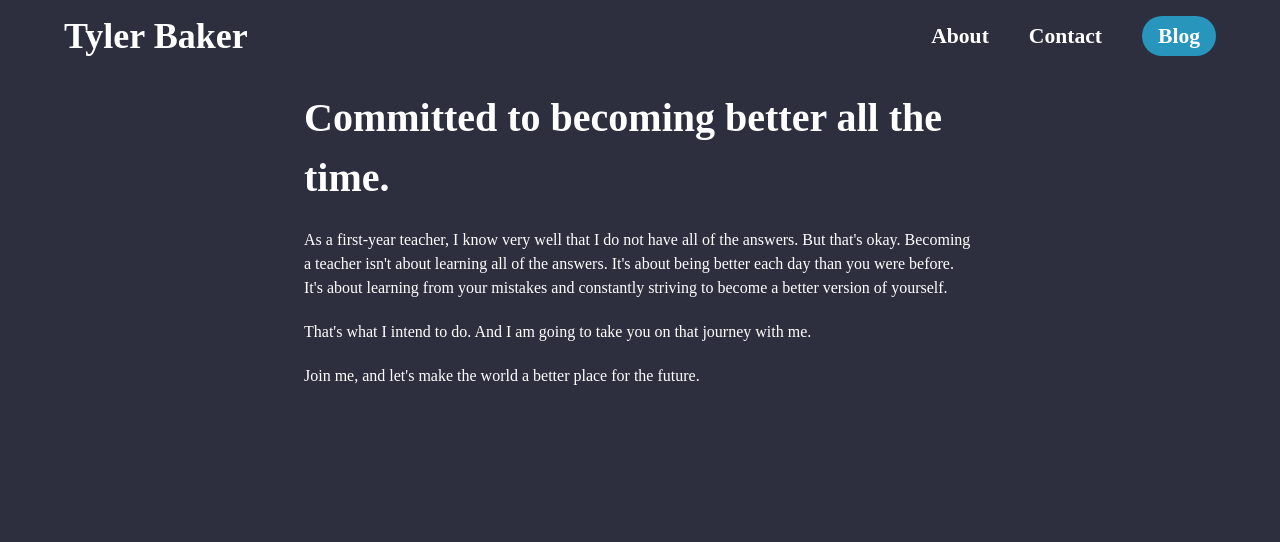
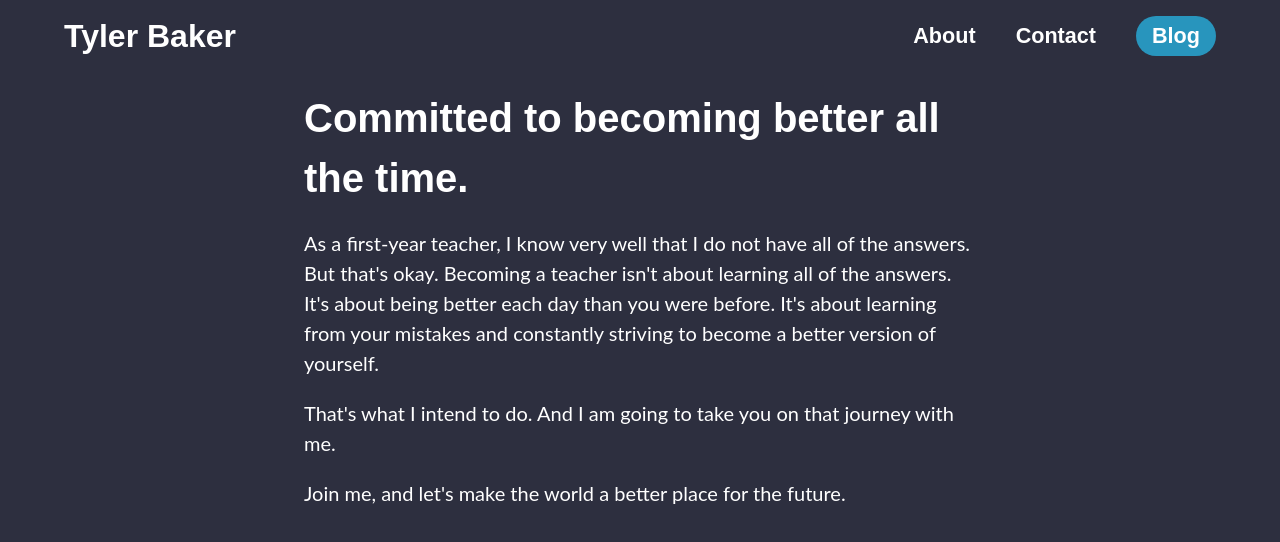
Before and after one commit to btylerh7/next-blog, a Next.js app: page /about in a window 1280 px wide. Shown: the top 542 px of the page. Built offline with nearby package versions, Linux system fonts and the light colour scheme.

Commit message:
fixed error on font-import

```diff
--- a/components/Header.tsx
+++ b/components/Header.tsx
@@ -9,7 +9,7 @@
       <div className="header">
       <div>
         <Link href="/">
-          <h2 style={{margin: "0",lineHeight: "1"}} className="w-48 object-contain cursor-pointer">Tyler Baker</h2>
+          <h2 style={{fontSize: "2rem", margin: "0",lineHeight: "1"}} className="w-52 object-contain cursor-pointer">Tyler Baker</h2>
         </Link>
       </div>
       <div className="hidden md:inline-flex items-center space-x-10">
--- a/pages/posts/[slug].tsx
+++ b/pages/posts/[slug].tsx
@@ -20,7 +20,7 @@
           src={urlFor(post.mainImage).url()!}
           alt={`Post image for ${post.title}`}
         />
-        <main className="page-wrapper">
+        <main className="single-page-wrapper">
         <article className="mx-auto p-5 max-w-5xl">
           <h1>{post.title}</h1>
           <div style={{display: "flex", alignItems:"center"}}>
--- a/styles/globals.css
+++ b/styles/globals.css
@@ -1,15 +1,14 @@
 @tailwind base;
 @tailwind components;
 @tailwind utilities;
-@import url('https://fonts.googleapis.com/css2?family=Poppins:ital,wght@0,100;0,200;0,300;0,400;0,500;0,600;0,700;0,800;0,900;1,100;1,200;1,300;1,400;1,500;1,600;1,700;1,800;1,900&display=swap');
-
+@import url('https://fonts.googleapis.com/css2?family=Lato:ital,wght@0,100;0,300;0,400;0,700;0,900;1,100;1,300;1,400;1,700;1,900&family=Poppins:ital,wght@0,100;0,200;0,300;0,400;0,500;0,600;0,700;0,800;0,900;1,100;1,200;1,300;1,400;1,500;1,600;1,700;1,800;1,900&display=swap');
 
 *, *::before, *::after {
     margin: 0;
     padding: 0;
     color: #ffffff;
     box-sizing: border-box;
-    font-family: 'Poppins, sans-serif'
+    font-family: "Poppins", sans-serif;
 }
 
 :root {
@@ -41,9 +40,19 @@
     margin-bottom: 1rem;
 }
 
+p {
+    font-family: "Lato", sans-serif;
+    font-size: 1.25rem;
+    line-height: 1.5;
+    margin-bottom: 2rem;
+}
+
 /* Layout components */
 .page-wrapper, .header-wrapper {
     padding-inline: 1.5rem;
+}
+.single-page-wrapper {
+    padding-inline: 0.75rem;
 }
 
 .blog-home-wrapper {
@@ -104,10 +113,7 @@
     max-width: 30rem;
     cursor: pointer;
 }
-.article {
-    display: flex;
-    gap: .2rem;
-}
+
 
 .post-image {
     width: 100%;
@@ -120,12 +126,6 @@
     margin-right: 0.75rem;
     object-fit: cover;
     border-radius: 9999px;
-}
-
-.portable-text {
-    font-size: 1.25rem;
-    line-height: 1.25;
-    margin-bottom: 2rem;
 }
 /* Layout media queries */
 @media (min-width: 768px) { /* medium screen size */
```
